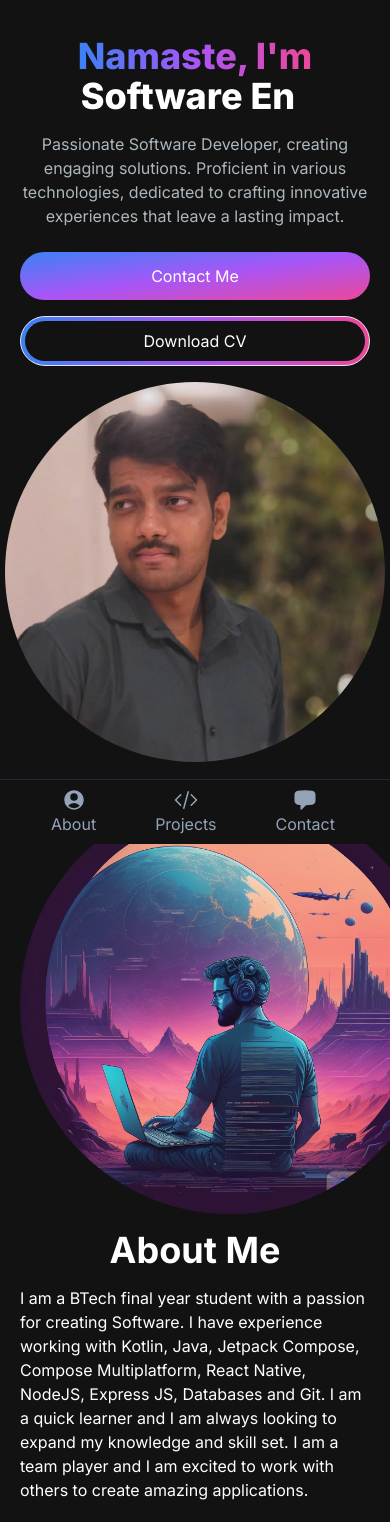
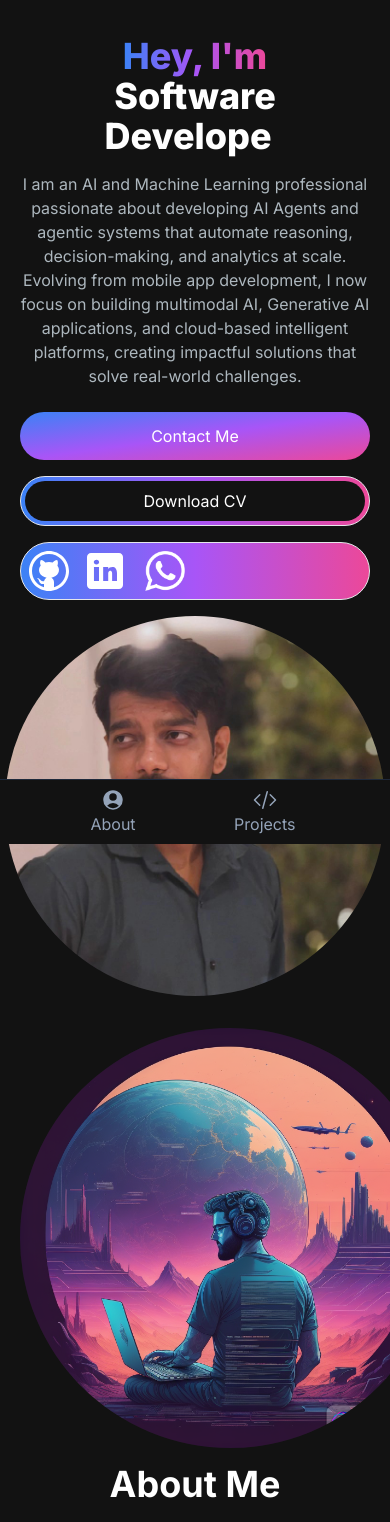
Before and after one commit to ashupandey1620/portfolio-nextjs, a Next.js app: page / in a window 390 px wide. Shown: the top 1522 px of the page. Built offline with nearby package versions, Linux system fonts and the light colour scheme.

Commit message:
Edit my details, changing format

```diff
--- a/src/app/layout.js
+++ b/src/app/layout.js
@@ -6,8 +6,8 @@ import Image from "next/image";
 const inter = Inter({ subsets: ['latin'] })
 
 export const metadata = {
-  title: 'Ashutosh Pandey | Portfolio',
-  description: 'Designed by Ashutos',
+  title: 'Ashutosh | Portfolio',
+  description: 'Designed by Ashutosh',
 }
 
 export default function RootLayout({ children }) {
--- a/src/app/page.js
+++ b/src/app/page.js
@@ -21,7 +21,7 @@ export default function Home() {
             className="bg-[url('/projects/back.png')] bg-cover bg-center"
         >
           <div className="container mx-auto mt-5 py-4 px-5 sm:px-12">
-            <EmailSection/>
+            {/* <EmailSection/> */}
             <Footer/>
           </div>
         </section>
--- a/src/components/AboutSection.jsx
+++ b/src/components/AboutSection.jsx
@@ -9,8 +9,9 @@ const tabData = [
         id: "experience",
         content: (
             <ul className='list-disc pl-4'>
-                <li>Android Developer intern at Sense Original pvt ltd</li>
-                <li>Data Science Intern at Harman International</li>
+                <li>Associate AI Engineer at HARMAN</li>
+                <li>AI and Data Intern at HARMAN</li>
+                <li>Android Developer intern at Sense Original Technologies</li>
             </ul>
         )
     },
@@ -54,7 +55,9 @@ const tabData = [
         id: "education",
         content: (
             <ul>
-                <li>Pranveer Singh Institute of Technology</li>
+                <li>B.Tech - Pranveer Singh Institute of Technology</li>
+                <li>Intermediate - ISC Board</li>
+                <li>High School - ICSE Board</li>
             </ul>
         )
     },
@@ -99,11 +102,8 @@ const AboutSection = () => {
                     <h2 className='text-white mb-4 text-4xl lg:text-4xl font-bold text-center sm:text-start'>About
                         Me</h2>
                     <p className='text-base md:text-lg'>
-                        I am a BTech final year student with a passion for creating Software. I have experience working
-                        with Kotlin, Java, Jetpack Compose, Compose Multiplatform, React Native, NodeJS, Express JS,
-                        Databases and Git. I am a quick learner and I am always looking to expand my knowledge and skill
-                        set. I am a team player and I am excited to work with others to create amazing applications.
-                    </p>
+
+                    </p>I am an Associate Software Engineer (Data Science) at HARMAN, where I focus on developing AI agents, multimodal systems, and advanced analytics solutions. Previously, as an AI Intern at HARMAN, I worked on Generative AI and intelligent automation, and as an SDE Intern at Sense Original Technologies, I contributed to backend development and Android applications. My expertise spans AI/ML, Generative AI, cloud platforms, and full-stack development, with a strong passion for creating scalable and impactful software solutions.
                     <div className='flex flex-row mt-8'>
 
                         <TabButton active={tab === 'experience'}
--- a/src/components/BottomNavBar.jsx
+++ b/src/components/BottomNavBar.jsx
@@ -11,11 +11,6 @@ const navLinks = [
         title: "Projects",
         path: "#projects",
         icon: <CodeBracketIcon className="h-6 w-6" />
-    },
-    {
-        title: "Contact",
-        path: "#contact",
-        icon: <ChatBubbleLeftIcon className="h-6 w-6" />
     },
 ]
 
--- a/src/components/HeroSection.jsx
+++ b/src/components/HeroSection.jsx
@@ -1,8 +1,12 @@
 "use client";
 import React from "react";
-import Image from "next/image";
+import { isMobile } from 'react-device-detect';
 import { TypeAnimation } from 'react-type-animation';
 import Link from "next/link";
+import GithubIcon from "../../public/github-icon.svg";
+import LinkedinIcon from "../../public/linkedin-icon.svg";
+import WhatsappIcon from "../../public/whatsapp-icon.png";
+import Image from "next/image";
 
 
 const HeroSection = () => {
@@ -11,23 +15,26 @@ const HeroSection = () => {
         const downloadUrl = `https://drive.google.com/uc?export=download&id=${fileId}`;
         window.location.href = downloadUrl;
       };
+    const githubUrl = "https://github.com/ashupandey1620";
+    const linkedinUrl = "https://www.linkedin.com/in/ashupandey1620/";
+    const whatsappUrl = "https://wa.me/6386415832";
 
     return(
         <section className="sm:mt-20">
             <div className="grid grid-cols-1 sm:grid-cols-12">
             <div className="col-span-7 place-self-center text-center sm:text-left">
                 <h1 className="text-white mb-4 text-4xl lg:text-6xl font-extrabold">
-                <span className="text-transparent bg-clip-text bg-gradient-to-r from-blue-500 via-purple-500 to-pink-500">Namaste, I&apos;m{" "}</span>
+                <span className="text-transparent bg-clip-text bg-gradient-to-r from-blue-500 via-purple-500 to-pink-500">Hey, I&apos;m{" "}</span>
                 <br></br>
                 <TypeAnimation
                     sequence={[
-                        'Ashutosh Pandey',
+                        'Ashutosh',
                         3000,
-                        'Software Engineer',
+                        'AI Engineer',
                         1000,
-                        'Generative AI Hustler',
+                        'Software Developer',
                         1000,
-                        'Backend and Mobile App Dev',
+                        'Mobile App Dev',
                         1000
                     ]}
                     wrapper="span"
@@ -36,19 +43,36 @@ const HeroSection = () => {
                     />
                 </h1>
                     <p className="text-[#ADB7BE] text-md mb-6 md:text-lg">
-                    Passionate Software Developer, creating engaging solutions. Proficient in various technologies, dedicated to crafting innovative experiences that leave a lasting impact.
+                    I am an AI and Machine Learning professional passionate about developing AI Agents and agentic systems that automate reasoning, decision-making, and analytics at scale. Evolving from mobile app development, I now focus on building multimodal AI, Generative AI applications, and cloud-based intelligent platforms, creating impactful solutions that solve real-world challenges.
                     </p>
                     <div>
                         <Link href="#contact">
                             <button className="px-6 py-3 rounded-full mr-4 w-full sm:w-fit bg-white hover:bg-slate-200 text-white bg-gradient-to-br from-blue-500 via-purple-500 to-pink-500">Contact Me</button>
                         </Link>
+
                         <button className="px-1 py-1 rounded-full mt-4 w-full sm:w-fit hover:bg-slate-800 text-white border bg-gradient-to-r from-blue-500 via-purple-500 to-pink-500" onClick={handleDownload}>
                         <span className="block bg-[#121212] hover:bg-slate-800 rounded-full px-5 py-2">
                         Download CV
                         </span>
                         </button>
+
+
+                        <div className="socials flex flex-row gap-2 px-1 py-1 rounded-full mt-4 w-full sm:w-fit hover:bg-slate-800 text-white border bg-gradient-to-r from-blue-500 via-purple-500 to-pink-500">
+                        <Link href={`${githubUrl}`} target={isMobile ? "" : "_blank"}>
+                            <Image src={GithubIcon} alt="Github Icon"  />
+                        </Link>
+                        <Link href={`${linkedinUrl}`} target={isMobile ? "" : "_blank"}>
+                            <Image src={LinkedinIcon} alt="Linkedin Icon" />
+                        </Link>
+                        <Link href={`${whatsappUrl}`} target={isMobile ? "" : "_blank"} className="flex items-center px-2">
+                            <Image src={WhatsappIcon} alt="Linkedin Icon" className="h-10 w-10" />
+                        </Link>
+                        </div>
                     </div>
             </div>
+
+
+
             <div className="col-span-5 place-self-center mt-4 lg:mt-0">
                 <div className="rounded-full bg-[#181818] w-[380px] h-[380px] lg:w-[420px] lg:h-[420px] relative">
                     <Image
--- a/src/components/NavBar.jsx
+++ b/src/components/NavBar.jsx
@@ -12,10 +12,6 @@ const navLinks = [
         title: "Projects",
         path: "#projects"
     },
-    {
-        title: "Contact",
-        path: "#contact"
-    }
 ]
 
 const NavBar = () => {
```
